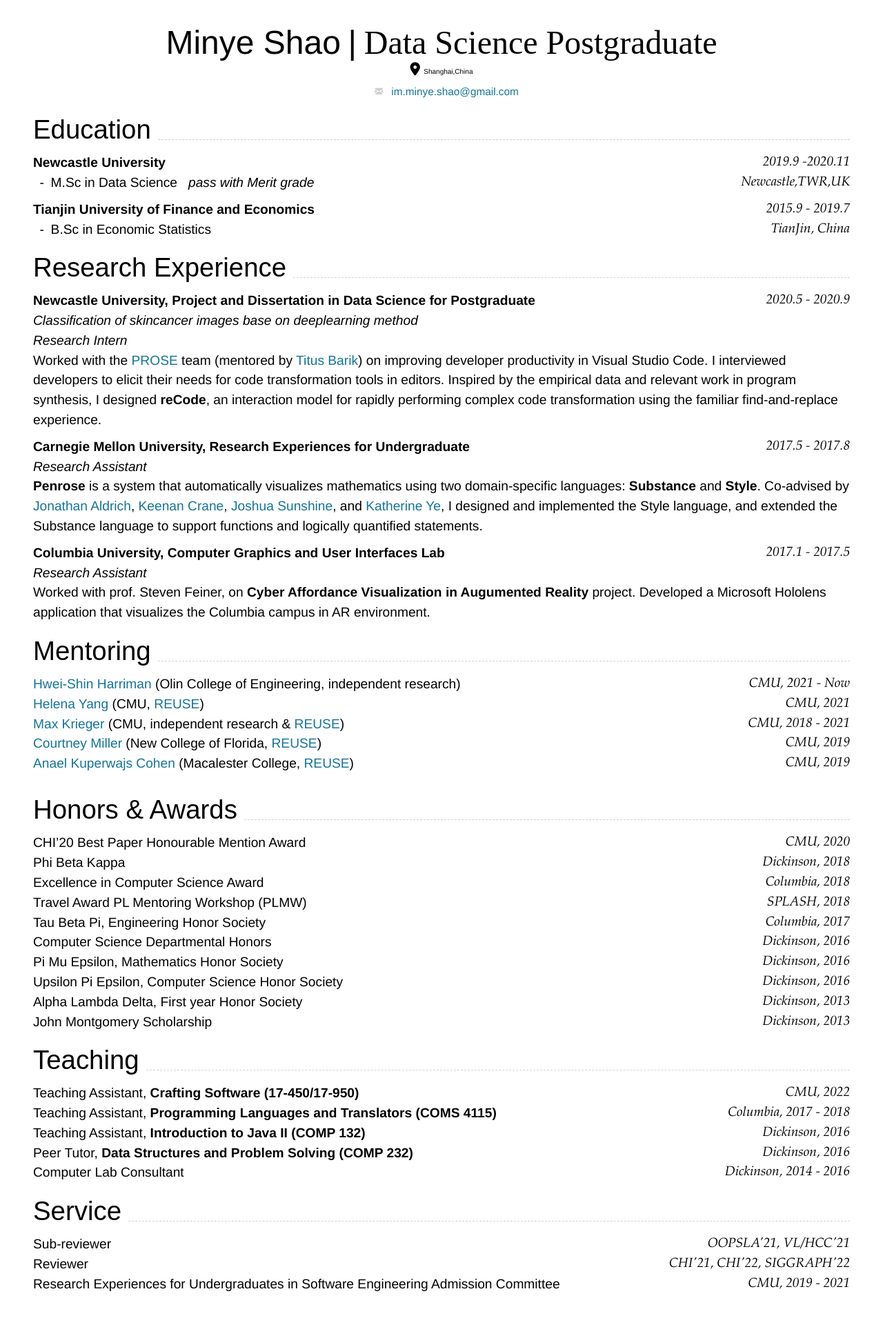
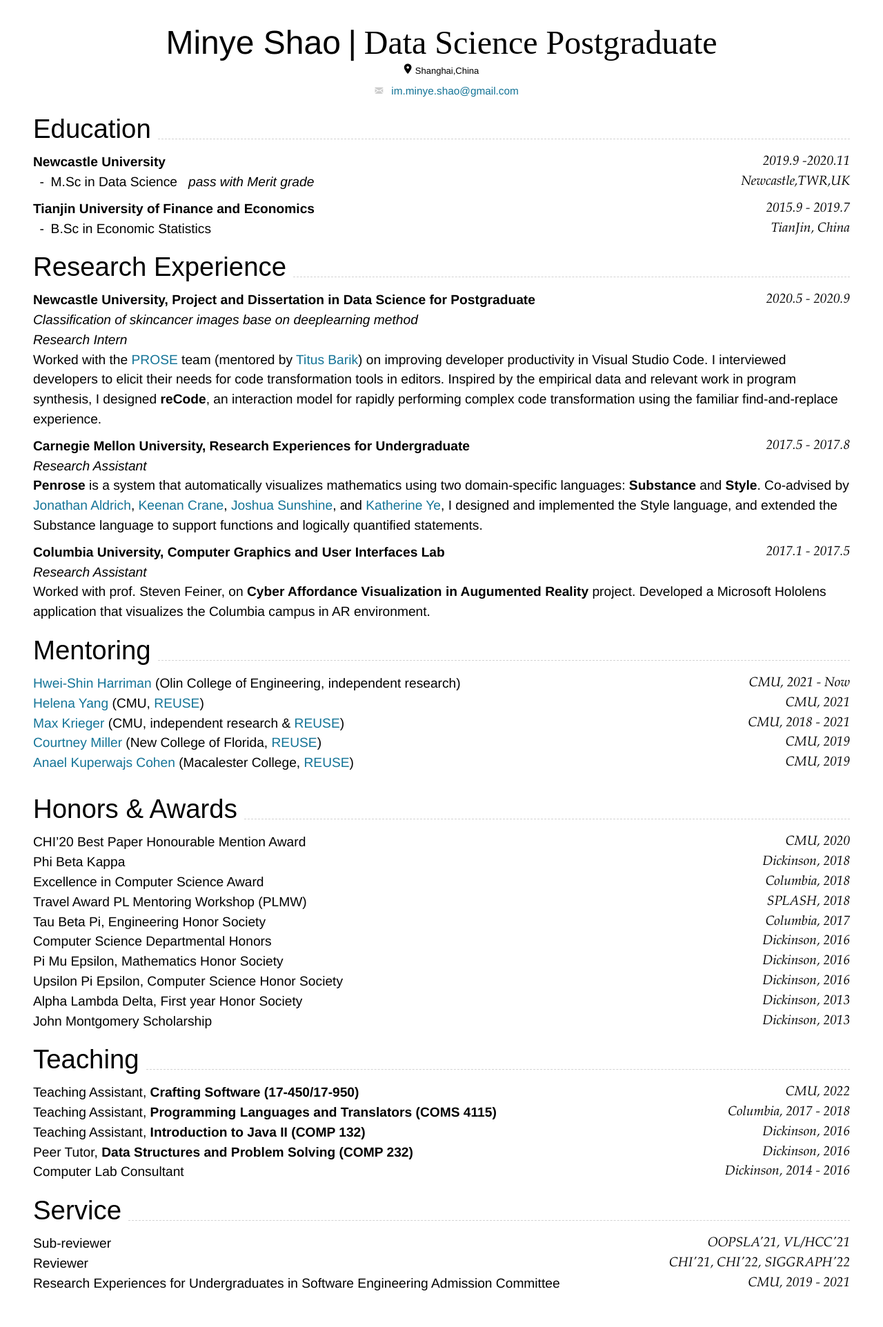
Before and after one commit to MinyeShao/CV_Markdown, a Jekyll site: the page built from index.md, in a window 1280 px wide. Shown: the whole page at 69% size. Built offline with Jekyll 4.4.1, drawn with Linux system fonts in a browser that asks for light colours; nearby versions of some CDN libraries.

Commit message:
Update index.md

```diff
--- a/index.md
+++ b/index.md
@@ -10,7 +10,7 @@ email:
 <div align='center' ><font size='75'>Minye Shao</font>&nbsp; <font size='75'>|</font> &nbsp;<font face="sf" size='75'>Data Science Postgraduate</font></div>
 
 
-<center><i class="fas fa-map-marker-alt"></i>&nbsp;<font size='1'>Shanghai,China</font> </center>
+<center><i class="fas fa-map-marker-alt fa-xs"></i>&nbsp;<font size='2.5'>Shanghai,China</font> </center>
 
 
 {% include cv-contact.html %}
```
